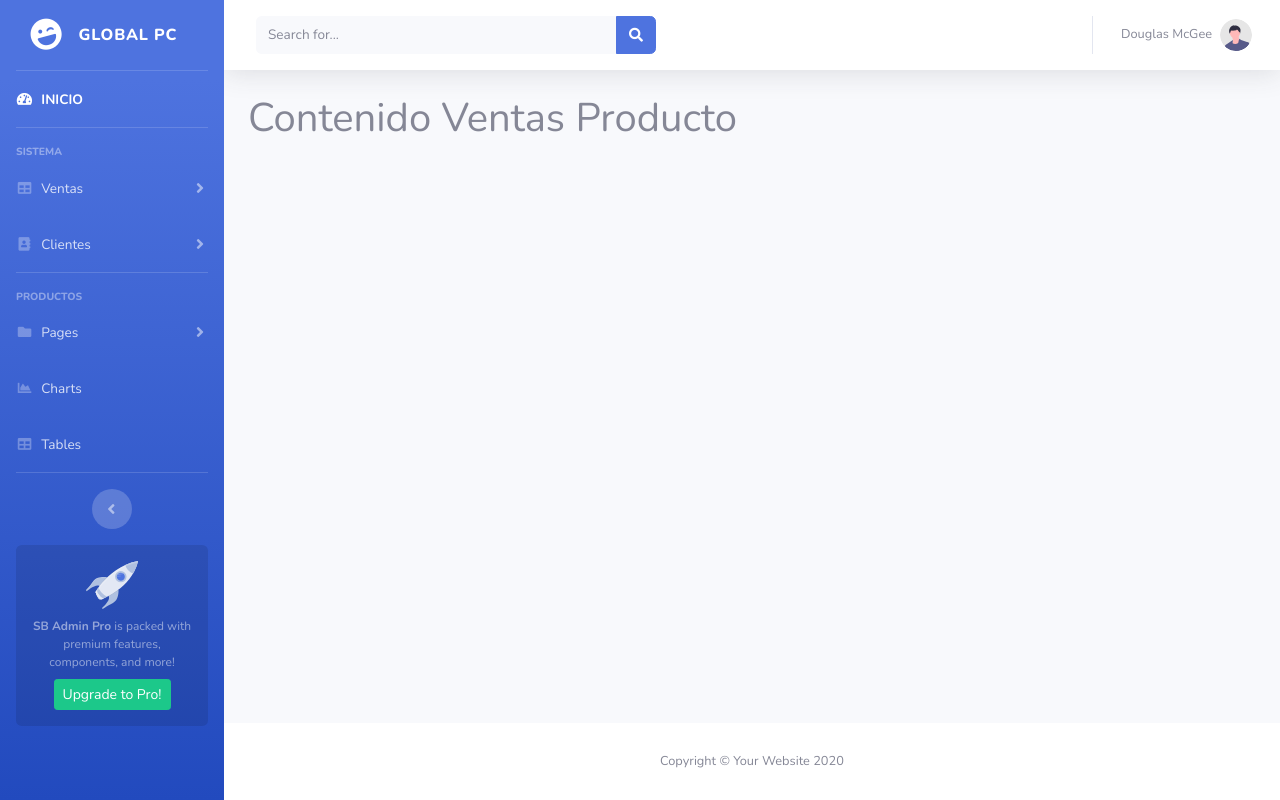
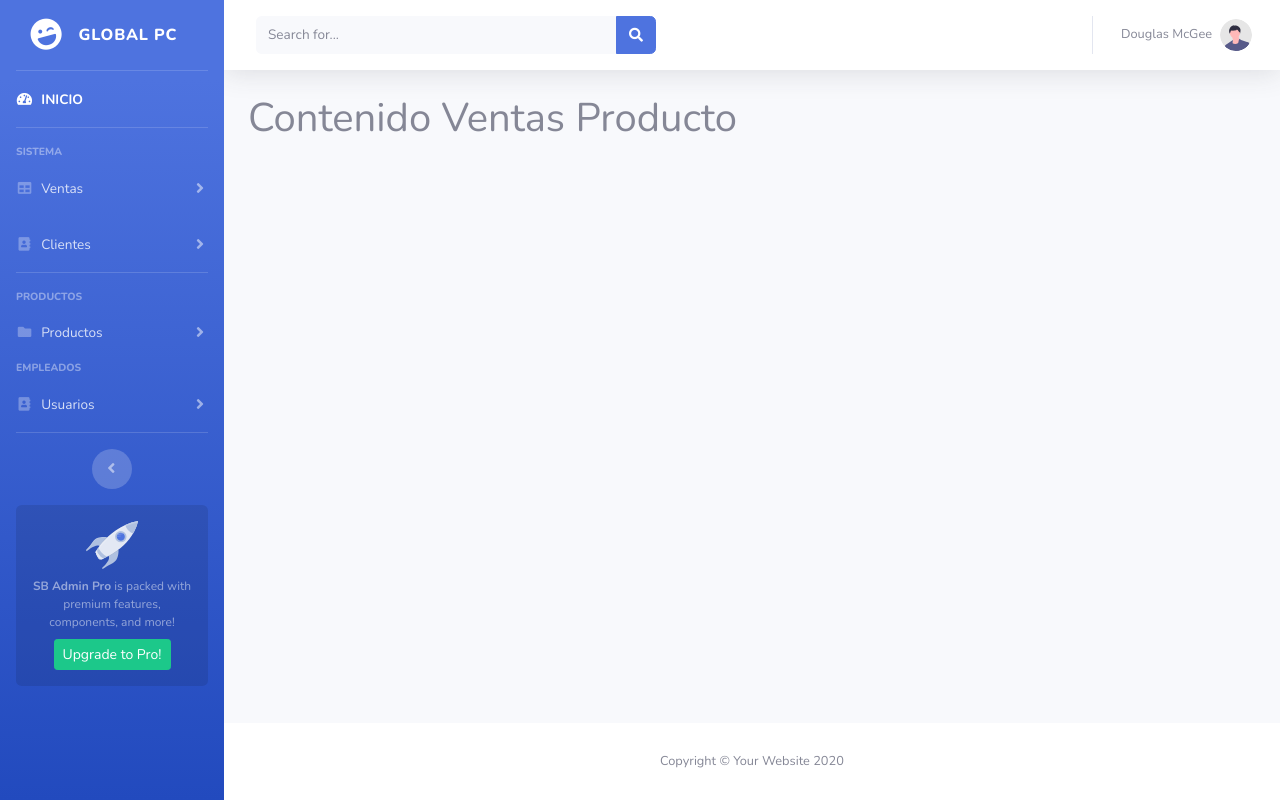
Before and after one commit to ferdvl98/SPVE, a PHP site: page /buttons.php in a window 1280 px wide. Run offline with PHP 8.4, Linux system fonts and the light colour scheme.

Commit message:
actualizacion2

```diff
--- a/vistas/parte_superior.php
+++ b/vistas/parte_superior.php
@@ -101,36 +101,59 @@
                 <a class="nav-link collapsed" href="#" data-toggle="collapse" data-target="#collapsePages"
                     aria-expanded="true" aria-controls="collapsePages">
                     <i class="fas fa-fw fa-folder"></i>
-                    <span>Pages</span>
+                    <span>Productos</span>
                 </a>
                 <div id="collapsePages" class="collapse" aria-labelledby="headingPages" data-parent="#accordionSidebar">
                     <div class="bg-white py-2 collapse-inner rounded">
-                        <h6 class="collapse-header">Login Screens:</h6>
-                        <a class="collapse-item" href="login.html">Login</a>
+                        <h6 class="collapse-header">Almacen</h6>
+                        <a class="collapse-item" href="login.html">Registro de Productos</a>
+                        <!--
                         <a class="collapse-item" href="register.html">Register</a>
                         <a class="collapse-item" href="forgot-password.html">Forgot Password</a>
                         <div class="collapse-divider"></div>
                         <h6 class="collapse-header">Other Pages:</h6>
                         <a class="collapse-item" href="404.html">404 Page</a>
-                        <a class="collapse-item" href="blank.html">Blank Page</a>
+                        <a class="collapse-item" href="blank.html">Blank Page</a> -->
                     </div>
                 </div>
             </li>
 
-            <!-- Nav Item - Charts -->
+            <div class="sidebar-heading">
+                Empleados
+            </div>
+
+
+            <!-- Nav Item - Utilities Collapse Menu -->
+            <li class="nav-item">
+                <a class="nav-link collapsed" href="#" data-toggle="collapse" data-target="#collapseUtilities"
+                    aria-expanded="true" aria-controls="collapseUtilities">
+                    <i class="fas fa-fw fa-address-book"></i>
+                    <span>Usuarios</span>
+                </a>
+                <div id="collapseUtilities" class="collapse" aria-labelledby="headingUtilities"
+                    data-parent="#accordionSidebar">
+                    <div class="bg-white py-2 collapse-inner rounded">
+                        <h6 class="collapse-header">Registros:</h6>
+                        <a class="collapse-item" href="utilities-color.html">Registrar</a>
+                    </div>
+                </div>
+            </li>
+
+
+            <!-- Nav Item - Charts
             <li class="nav-item">
                 <a class="nav-link" href="charts.html">
                     <i class="fas fa-fw fa-chart-area"></i>
                     <span>Charts</span></a>
             </li>
 
-            <!-- Nav Item - Tables -->
+             Nav Item - Tables
             <li class="nav-item">
                 <a class="nav-link" href="tables.html">
                     <i class="fas fa-fw fa-table"></i>
                     <span>Tables</span></a>
             </li>
-
+            -->
             <!-- Divider -->
             <hr class="sidebar-divider d-none d-md-block">
 
```
